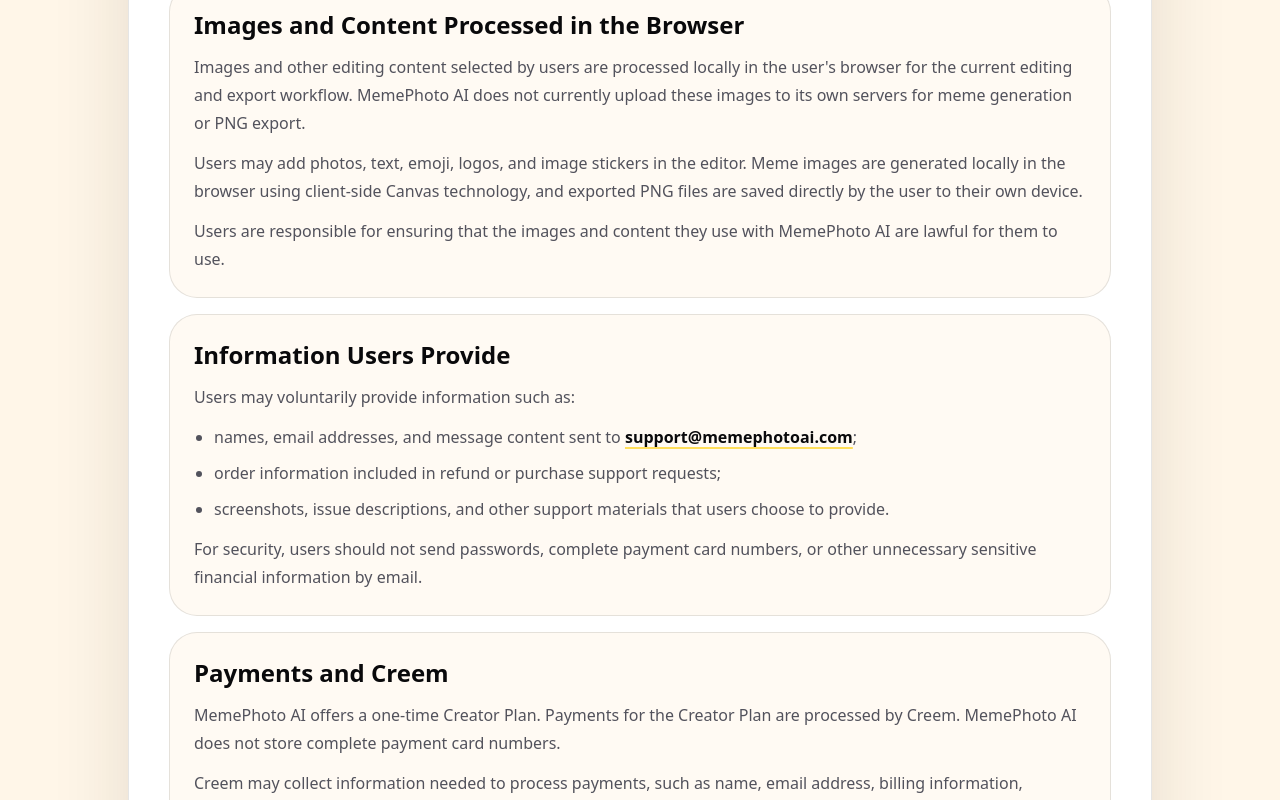
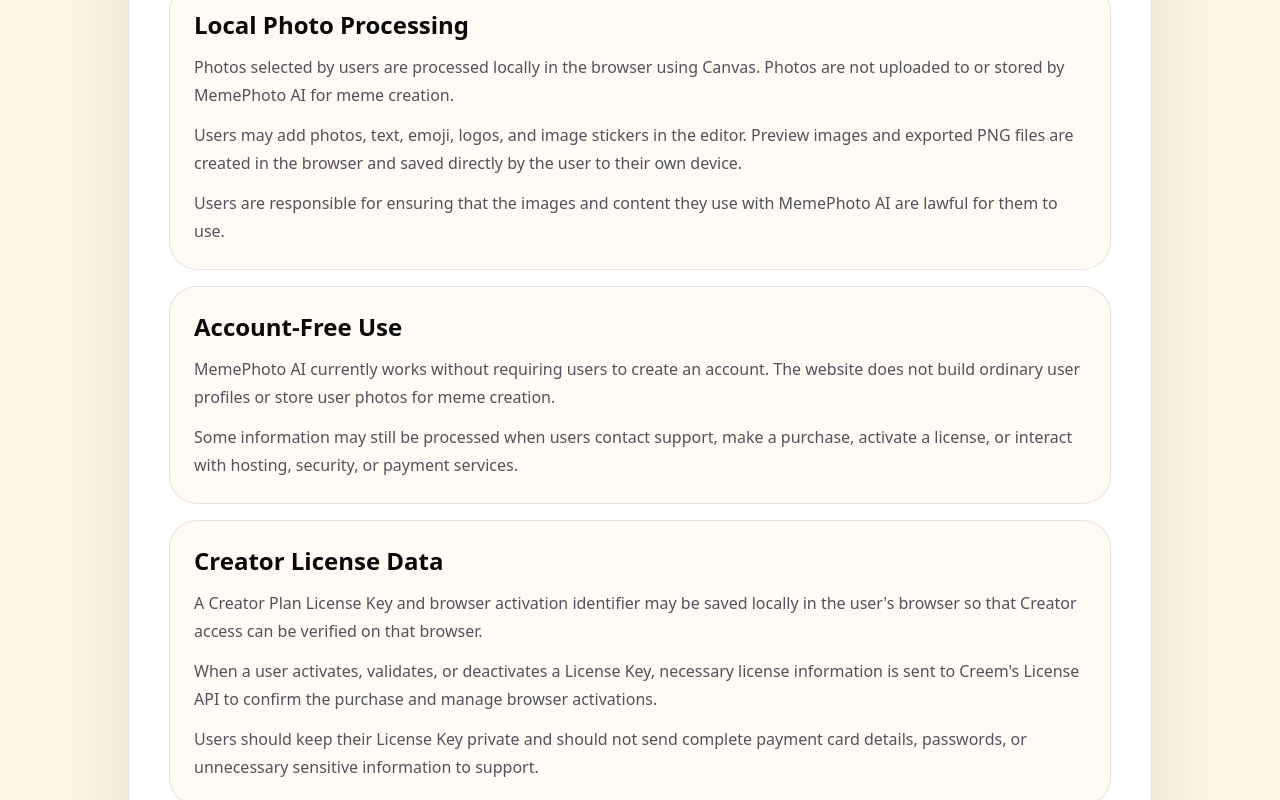
Before and after one commit to fanzulyx2s-cyber/meme-generator-from-photo, a Next.js app: page /privacy in a window 1280 px wide. Shown: the part 640-1440 px from the top of the page. Built offline with nearby package versions, Linux system fonts and the light colour scheme.

Commit message:
Align privacy and refund policies with live payments

```diff
--- a/src/app/contact/page.tsx
+++ b/src/app/contact/page.tsx
@@ -1,4 +1,11 @@
 import { InfoCard, SimplePage } from "@/components/simple-page";
+import type { Metadata } from "next";
+
+export const metadata: Metadata = {
+  title: "Contact | MemePhoto AI",
+  description:
+    "Contact MemePhoto AI support for payment, refund, license, or product questions.",
+};
 
 export default function ContactPage() {
   return (
--- a/src/app/layout.tsx
+++ b/src/app/layout.tsx
@@ -4,7 +4,7 @@
 export const metadata: Metadata = {
   title: "MemePhoto AI - Browser-Based Photo Meme Maker",
   description:
-    "MemePhoto AI helps you create photo memes in your browser with local Canvas processing and PNG download.",
+    "Create memes from your photos in your browser. Add captions, emojis, and image stickers, choose a format, and export a PNG.",
 };
 
 export default function RootLayout({
--- a/src/app/privacy/page.tsx
+++ b/src/app/privacy/page.tsx
@@ -1,11 +1,18 @@
 import { InfoCard, SimplePage } from "@/components/simple-page";
+import type { Metadata } from "next";
+
+export const metadata: Metadata = {
+  title: "Privacy Policy | MemePhoto AI",
+  description:
+    "Learn how MemePhoto AI handles local photo processing, Creator license activation, payments through Creem, and support communications.",
+};
 
 export default function PrivacyPage() {
   return (
     <SimplePage
       eyebrow="Privacy Policy"
       title="Privacy Policy"
-      description="Last updated: July 15, 2026"
+      description="Last updated: July 17, 2026"
     >
       <InfoCard title="Introduction">
         <p>
@@ -19,22 +26,51 @@
         </p>
       </InfoCard>
 
-      <InfoCard title="Images and Content Processed in the Browser">
+      <InfoCard title="Local Photo Processing">
         <p>
-          Images and other editing content selected by users are processed
-          locally in the user&apos;s browser for the current editing and export
-          workflow. MemePhoto AI does not currently upload these images to its
-          own servers for meme generation or PNG export.
+          Photos selected by users are processed locally in the browser using
+          Canvas. Photos are not uploaded to or stored by MemePhoto AI for meme
+          creation.
         </p>
         <p>
           Users may add photos, text, emoji, logos, and image stickers in the
-          editor. Meme images are generated locally in the browser using
-          client-side Canvas technology, and exported PNG files are saved
-          directly by the user to their own device.
+          editor. Preview images and exported PNG files are created in the
+          browser and saved directly by the user to their own device.
         </p>
         <p>
           Users are responsible for ensuring that the images and content they
           use with MemePhoto AI are lawful for them to use.
+        </p>
+      </InfoCard>
+
+      <InfoCard title="Account-Free Use">
+        <p>
+          MemePhoto AI currently works without requiring users to create an
+          account. The website does not build ordinary user profiles or store
+          user photos for meme creation.
+        </p>
+        <p>
+          Some information may still be processed when users contact support,
+          make a purchase, activate a license, or interact with hosting,
+          security, or payment services.
+        </p>
+      </InfoCard>
+
+      <InfoCard title="Creator License Data">
+        <p>
+          A Creator Plan License Key and browser activation identifier may be
+          saved locally in the user&apos;s browser so that Creator access can be
+          verified on that browser.
+        </p>
+        <p>
+          When a user activates, validates, or deactivates a License Key,
+          necessary license information is sent to Creem&apos;s License API to
+          confirm the purchase and manage browser activations.
+        </p>
+        <p>
+          Users should keep their License Key private and should not send
+          complete payment card details, passwords, or unnecessary sensitive
+          information to support.
         </p>
       </InfoCard>
 
@@ -66,9 +102,10 @@
 
       <InfoCard title="Payments and Creem">
         <p>
-          MemePhoto AI offers a one-time Creator Plan. Payments for the Creator
-          Plan are processed by Creem. MemePhoto AI does not store complete
-          payment card numbers.
+          MemePhoto AI offers a Creator Plan that is currently available as a
+          one-time purchase. Payments for the Creator Plan are processed by
+          Creem. MemePhoto AI does not collect or store complete payment card
+          details.
         </p>
         <p>
           Creem may collect information needed to process payments, such as
@@ -124,7 +161,7 @@
         <p>Information may be used to:</p>
         <ul className="list-disc space-y-2 pl-5">
           <li>operate, maintain, and secure the website;</li>
-          <li>provide purchased access or benefits;</li>
+          <li>provide and verify Creator Plan access;</li>
           <li>confirm and manage transactions;</li>
           <li>respond to support and refund requests;</li>
           <li>investigate errors, abuse, fraud, and security incidents;</li>
--- a/src/app/refund/page.tsx
+++ b/src/app/refund/page.tsx
@@ -1,32 +1,37 @@
 import { InfoCard, SimplePage } from "@/components/simple-page";
+import type { Metadata } from "next";
+
+export const metadata: Metadata = {
+  title: "Refund Policy | MemePhoto AI",
+  description:
+    "Learn how refund requests work for the MemePhoto AI Creator Plan, including the 14-day request window and Creem processing.",
+};
 
 export default function RefundPage() {
   return (
     <SimplePage
       eyebrow="Refund Policy"
       title="Refund Policy"
-      description="Last updated: July 15, 2026"
+      description="Last updated: July 17, 2026"
     >
-      <InfoCard title="Overview">
+      <InfoCard title="Current Paid Product">
         <p>
-          MemePhoto AI offers a one-time Creator Plan priced at $9 USD.
-          Payments are processed securely by Creem, our merchant of record.
+          MemePhoto AI offers a Creator Plan as a $9 one-time purchase. It is
+          not a subscription.
         </p>
         <p>
-          We want customers to have a fair opportunity to report purchase
-          problems and request a refund when appropriate. This Refund Policy
-          explains when a refund may be available and how to submit a request.
+          Payments are processed by Creem. This Refund Policy explains how
+          customers can request a refund when appropriate.
         </p>
       </InfoCard>
 
-      <InfoCard title="Refund Request Period">
+      <InfoCard title="Refund Request Window">
         <p>
-          Refund requests should normally be submitted within 14 calendar days
-          of the original purchase date.
+          Refund requests must be submitted within 14 days after purchase.
         </p>
         <p>
-          Requests submitted after this period may still be considered when
-          required by applicable law or when exceptional circumstances exist.
+          This policy does not limit any consumer rights that cannot legally be
+          excluded under applicable law.
         </p>
       </InfoCard>
 
@@ -112,7 +117,8 @@
         </ul>
         <p>
           For security, customers should not send complete payment card numbers,
-          passwords, or other sensitive financial information by email.
+          passwords, full License Keys, or other sensitive financial information
+          by email or public channels.
         </p>
       </InfoCard>
 
@@ -123,14 +129,21 @@
         </p>
         <p>
           Approved refunds are processed through Creem and returned to the
-          original payment method. Depending on the circumstances, a refund may
-          be full or partial.
+          original payment method when available. Approval is not guaranteed for
+          every request.
         </p>
         <p>
           The time required for the refunded amount to appear may depend on
           Creem, the payment method, the customer&apos;s bank, and other payment
           providers. MemePhoto AI does not guarantee an exact bank processing
           time.
+        </p>
+      </InfoCard>
+
+      <InfoCard title="Free Demo">
+        <p>
+          The Free Demo does not create a payment, so there is no purchase
+          amount to refund for free use.
         </p>
       </InfoCard>
 
```
